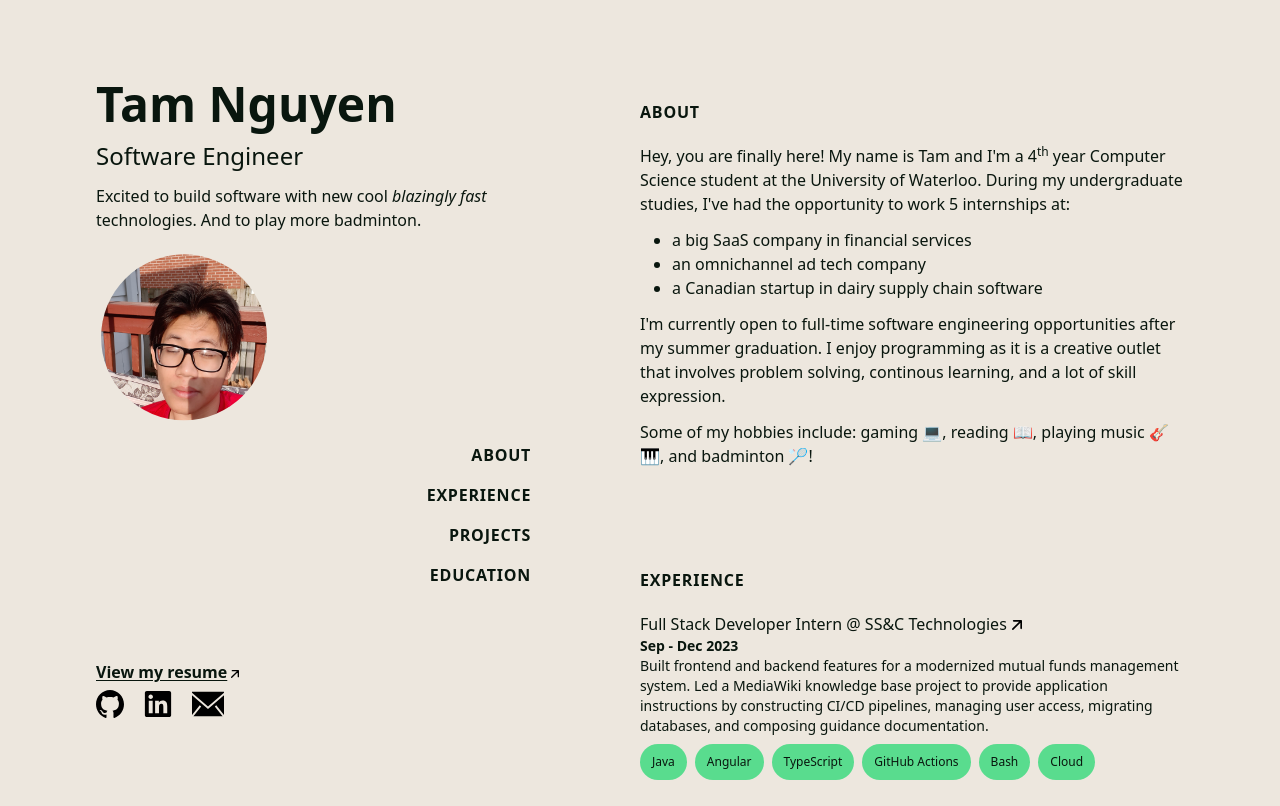
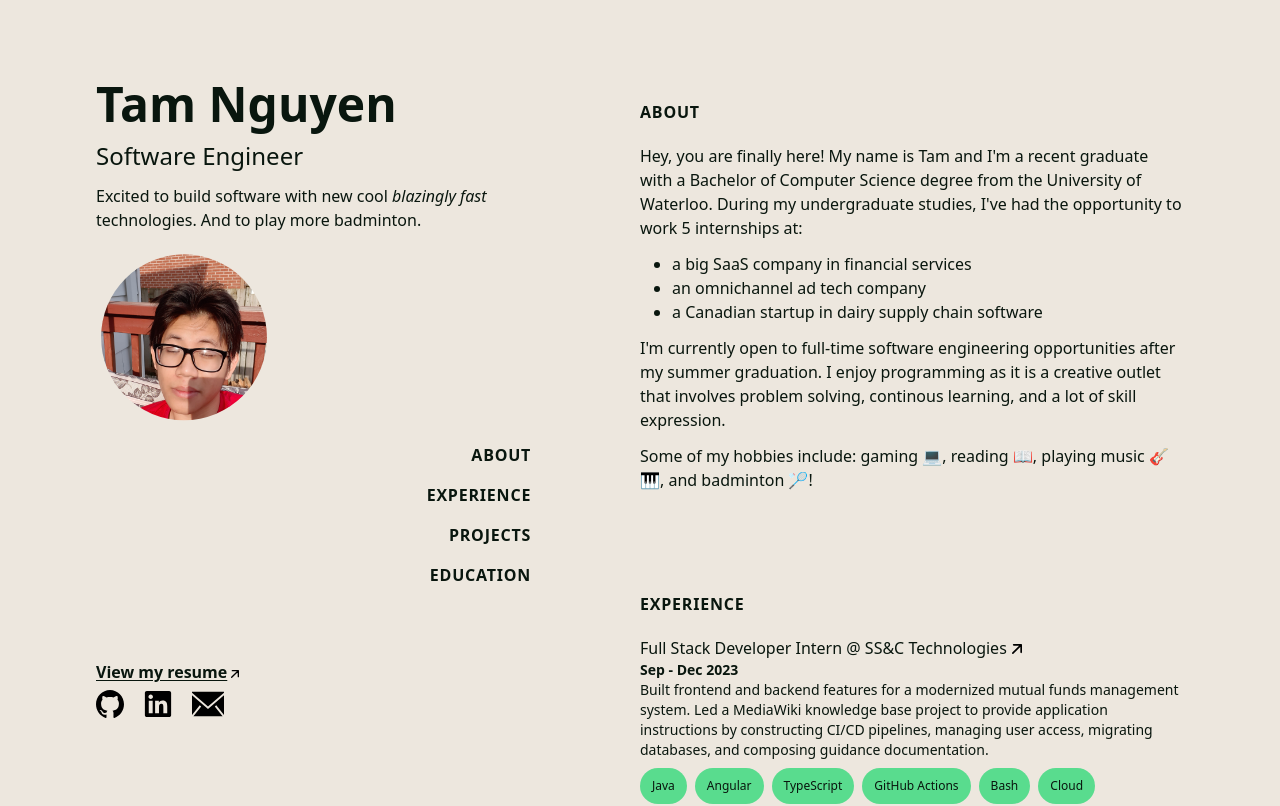
Before and after one commit to tamnguyen820/tamnguyen820.github.io, a React (Vite) app: page / in a window 1280 px wide. Shown: the top 806 px of the page. Built offline with nearby package versions, Linux system fonts and the light colour scheme.

Commit message:
update about me

```diff
--- a/src/components/About.tsx
+++ b/src/components/About.tsx
@@ -5,10 +5,10 @@ const About = () => (
     <div>
       <SectionHeader name="About" href="#about" />
       <p>
-        Hey, you are finally here! My name is Tam and I'm a 4<sup>th</sup> year
-        Computer Science student at the University of Waterloo. During my
-        undergraduate studies, I've had the opportunity to work 5 internships
-        at:{" "}
+        Hey, you are finally here! My name is Tam and I'm a recent graduate with
+        a Bachelor of Computer Science degree from the University of Waterloo.
+        During my undergraduate studies, I've had the opportunity to work 5
+        internships at:{" "}
       </p>
       <ul className="my-3 list-disc pl-8">
         <li>
```
